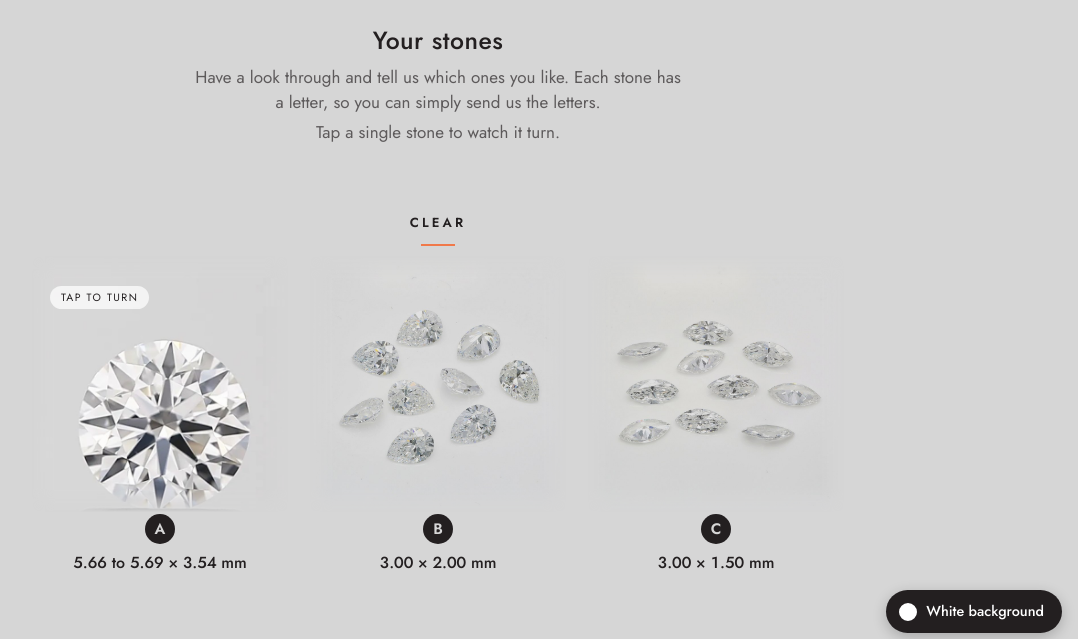
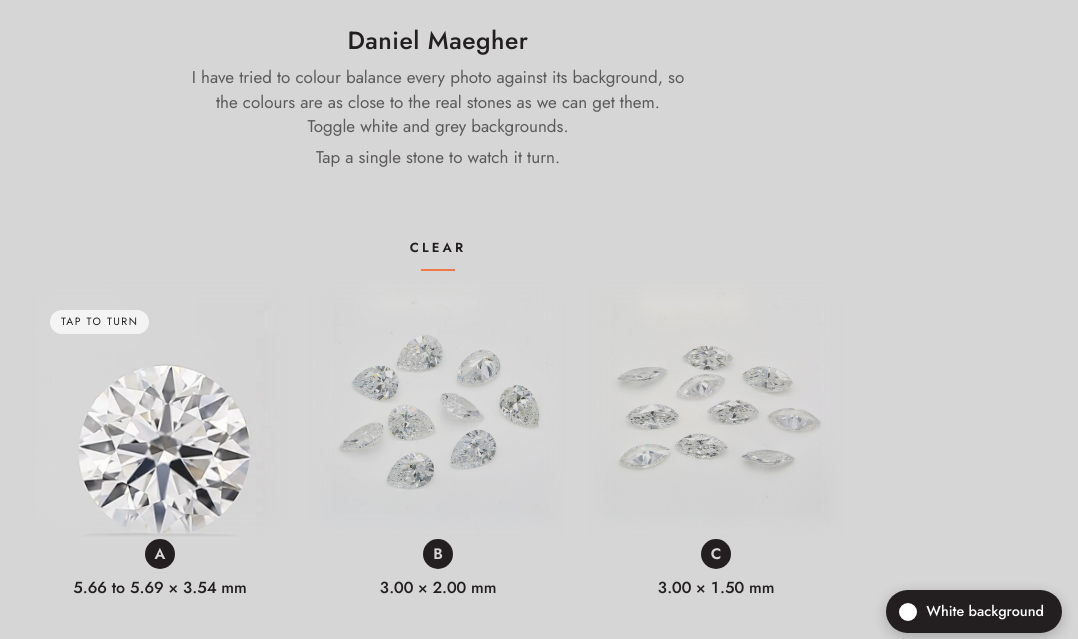
Before and after one commit to mrflib/coo, a plain HTML site: page stones/index.html in a window 1280 px wide. Shown: the part 151-790 px from the top of the page, without its empty margins (202-1280 px from the left). Drawn offline with Linux system fonts and the light colour scheme.

Commit message:
Update heading and intro wording, remove bottom note
Co-Authored-By: Claude Fable 5.2 <noreply@anthropic.com>
Claude-Session: https://claude.ai/code/session_01E1obzaYhHgcA4PmT2xRwYt

```diff
--- a/stones/index.html
+++ b/stones/index.html
@@ -3,10 +3,10 @@
 <head>
 <meta charset="utf-8">
 <meta name="viewport" content="width=device-width, initial-scale=1">
-<title>Your stones | COO Jewellers</title>
+<title>Daniel Maegher | COO Jewellers</title>
 <meta name="description" content="A selection of stones from COO Jewellers.">
 <meta name="robots" content="noindex">
-<meta property="og:title" content="Your stones | COO Jewellers">
+<meta property="og:title" content="Daniel Maegher | COO Jewellers">
 <meta property="og:description" content="A selection of stones from COO Jewellers.">
 <meta property="og:image" content="https://mrflib.github.io/coo/stones/media/logo.png">
 <link rel="icon" type="image/png" href="media/logo.png">
@@ -64,8 +64,8 @@ html.white .turn{background:rgba(35,31,32,.07)}
 <body>
 <header>
   <img src="media/logo.png" alt="COO Hatton Garden, coojewellers.com" width="112" height="112">
-  <h1>Your stones</h1>
-  <p>Have a look through and tell us which ones you like. Each stone has a letter, so you can simply send us the letters.</p>
+  <h1>Daniel Maegher</h1>
+  <p>I have tried to colour balance every photo against its background, so the colours are as close to the real stones as we can get them. Toggle white and grey backgrounds.</p>
   <p>Tap a single stone to watch it turn.</p>
 </header>
 <main id="main"></main>
@@ -109,7 +109,6 @@ for(const g of GROUPS){
     }
   }
 }
-main.appendChild(el('p','note','We have colour balanced every photo against its background, so the colours are as close to the real stones as we can get them.'));
 
 // grey or white background: the stones stay the same, only the surround changes
 const sw=document.getElementById('bgswitch');let white=false;
```
